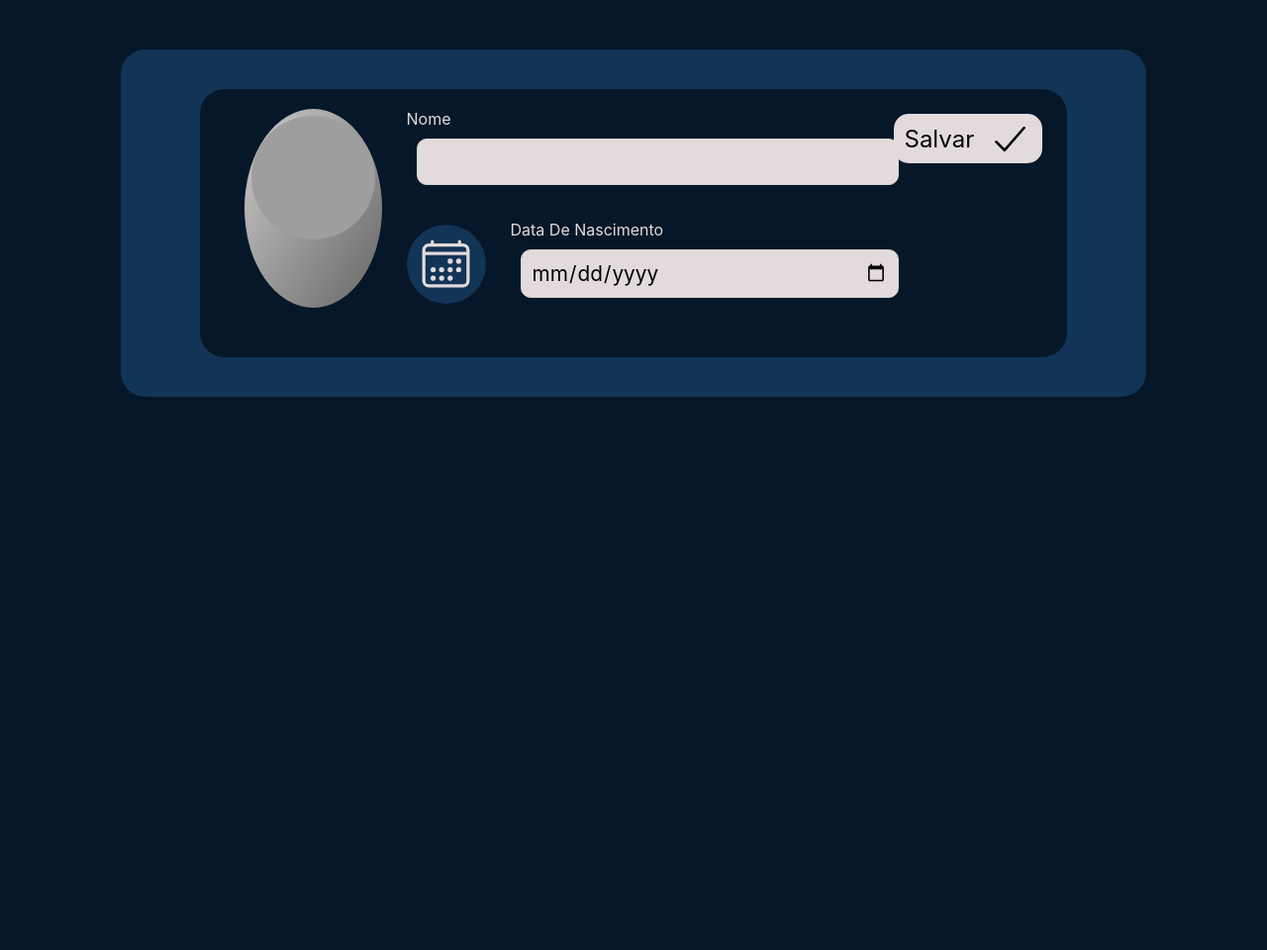
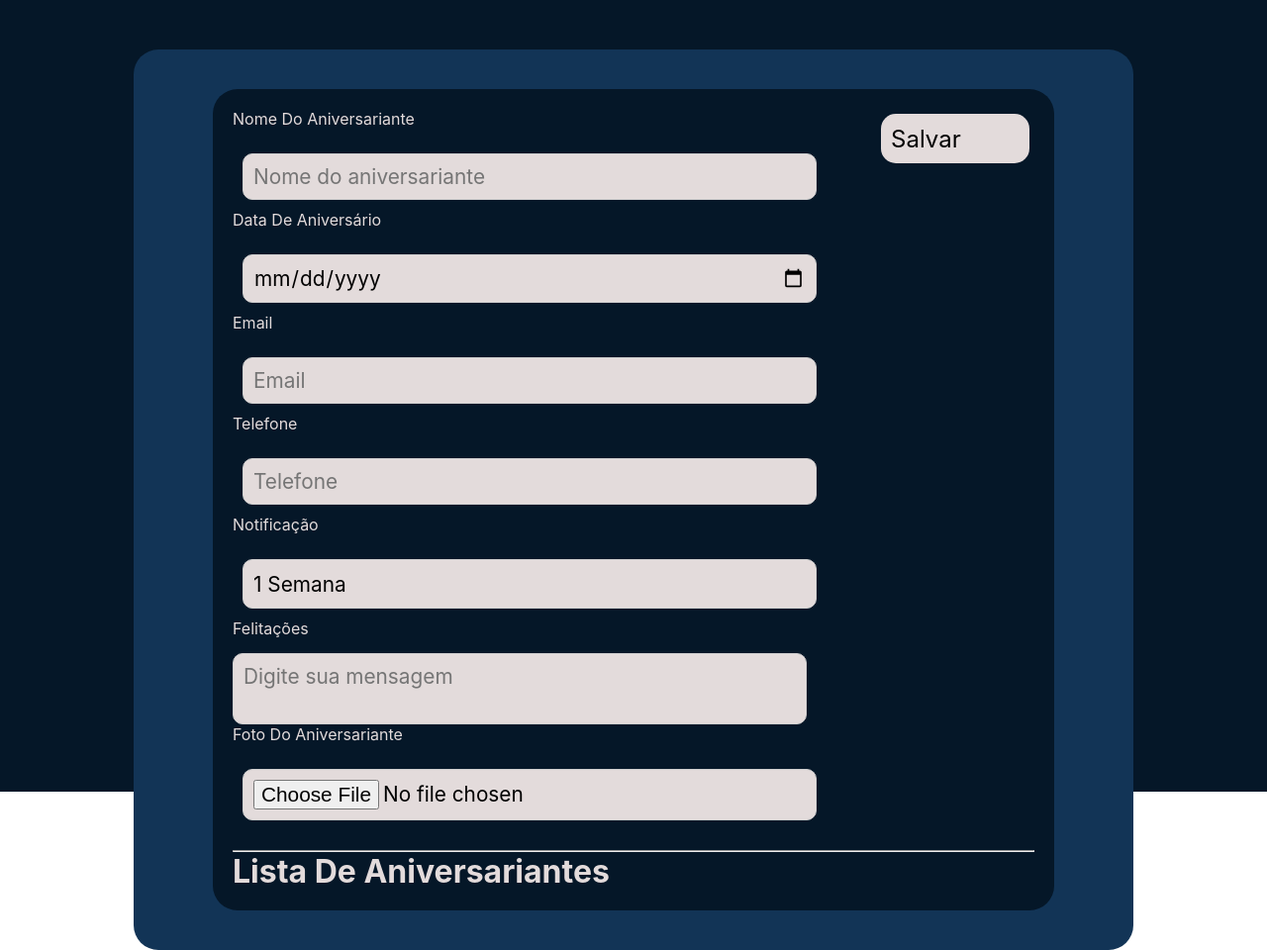
Before and after one commit to cetem99/aniversario, a Flask app: page / in a window 1280 px wide. Shown: the whole page at 99% size. Before the commit the page ends 401 px from the top, so only its background shows below. Run offline with Flask 3, Linux system fonts and the light colour scheme; data that the repository does not hold is empty; grey boxes are pictures that could not be loaded.

Commit message:
implementação da funcionalidade editar e ajuste do site

```diff
--- a/static/CSS/Gerenciar.css
+++ b/static/CSS/Gerenciar.css
@@ -57,18 +57,16 @@ main {
     border-radius: 10px;
     color: #000;
     padding: 10px;
-    width: 100%; /* Isso ajusta a largura para 100% do contêiner */
-    max-width: 580px; /* Limita a largura máxima */
-    box-shadow: none; /* Remove qualquer sombra padrão que o select pode ter */
+    width: 100%;
+    max-width: 580px;
+    box-shadow: none;
 }
 
-
-
 .pessoa select {
-    appearance: none; /* Remove a aparência padrão do select */
-    -webkit-appearance: none; /* Para navegadores webkit */
-    -moz-appearance: none; /* Para navegadores firefox */
-    height: 50px; /* Ajusta a altura */
+    appearance: none;
+    -webkit-appearance: none;
+    -moz-appearance: none;
+    height: 50px;
 }
 
 .pessoa .per input,
@@ -93,7 +91,7 @@ main {
     height: 125px;
     border-radius: 50%;
     background-image: url('https://i1.sndcdn.com/artworks-x5THoewWyRqzR6HH-V3B7Uw-t500x500.jpg');
-    background-size: cover; /* Ajustado para 'cover' */
+    background-size: cover;
     background-position: center;
     background-repeat: no-repeat;
     margin: 2px;
@@ -228,49 +226,14 @@ textarea {
     width: 580px;
 }
 
-.apaga button{
+.apaga button {
     background-color: #890000;
     color: #d1d0d0;
 }
 
-/* Responsividade */
-@media (max-width: 768px) {
-    main {
-        padding: 20px;
-    }
-
-    .cont {
-        padding: 20px;
-    }
-
-    .pessoa {
-        flex-direction: column;
-        align-items: flex-start;
-        height: auto;
-        width: 100%;
-    }
-
-    .dados {
-        text-align: left;
-    }
-
-    .but {
-        width: 100%;
-        align-items: flex-start;
-        padding-top: 15px;
-    }
-
-    button {
-        width: 100%;
-        justify-content: center;
-        font-size: 18px;
-    }
-
-    h2 {
-        font-size: 24px;
-    }
-
-    button ion-icon {
-        padding-left: 15px;
-    }
+.salvar {
+    display: flex;
+    justify-content: center;
+    align-items: center;
+    flex-direction: column;
 }
--- a/static/js/Gerenciar.js
+++ b/static/js/Gerenciar.js
@@ -1,79 +1,46 @@
 let isEditing = false; // Variável para controlar o estado de edição
 
-document.querySelector('.btn-edit').addEventListener('click', function () {
-    const nameField = document.querySelector('.namef');
-    const dateField = document.getElementById('data-nascimento');
+// Função para alternar o ícone e texto do botão
+function toggleButton(button, isEditing) {
+    if (isEditing) {
+        button.querySelector('p').textContent = 'Salvar';
+        button.querySelector('ion-icon').setAttribute('name', 'checkmark-outline');
+    } else {
+        button.querySelector('p').textContent = 'Editar';
+        button.querySelector('ion-icon').setAttribute('name', 'pencil-outline');
+    }
+}
+
+document.querySelectorAll('.btn-edit').forEach(button => {
+    button.addEventListener('click', function () {
+        const aniversarianteItem = button.closest('.aniversariante-item');
+        const nameField = aniversarianteItem.querySelector('.namef');
+        const dateField = aniversarianteItem.querySelector('#data-nascimento');
 
         if (!isEditing) {
-        // Inicia a edição (transforma os <h2> em <input>)
+            // Inicia a edição
 
-        // Transformar o nome (h2) em input
-        const inputName = document.createElement('input');
-        inputName.type = 'text';
-        inputName.value = nameField.textContent;
-        inputName.classList.add('namef-input');
-        inputName.setAttribute('id', 'input-name');
+            // Preenchendo o formulário de edição
+            document.getElementById('nome_atual').value = nameField.textContent.trim();
+            document.getElementById('edit_nome').value = nameField.textContent.trim();
+            document.getElementById('edit_data_aniversario').value = dateField.textContent;
 
-        // Transformar a data de nascimento (h2) em input
-        const inputDate = document.createElement('input');
-        inputDate.type = 'date';  // Pode alterar para 'date' se preferir
-        inputDate.value = dateField.textContent;
-        inputDate.classList.add('data-nascimento-input');
-        inputDate.setAttribute('id', 'input-date');
-
-        // Substituir os <h2> pelos <input>
-        nameField.replaceWith(inputName);
-        dateField.replaceWith(inputDate);
+            // Exibe o formulário de edição
+            document.getElementById('edit-form').style.display = 'block';
 
             // Mudar o texto do botão para "Salvar"
-        this.querySelector('p').textContent = 'Salvar';
-        this.querySelector('ion-icon').setAttribute('name', 'checkmark-outline');
+            toggleButton(this, true);
 
             // Atualizar o estado
             isEditing = true;
         } else {
-        // Finaliza a edição (transforma os <input> de volta em <h2>)
-
-        const inputName = document.getElementById('input-name');
-        const inputDate = document.getElementById('input-date');
-
-        // Criar novos <h2> com os valores dos inputs
-        const newName = document.createElement('h2');
-        newName.classList.add('namef');
-        newName.textContent = inputName.value;
-
-        const newDate = document.createElement('h2');
-        newDate.id = 'data-nascimento';
-        newDate.textContent = inputDate.value;
-
-        // Substituir os <input> pelos novos <h2>
-        inputName.replaceWith(newName);
-        inputDate.replaceWith(newDate);
+            // Finaliza a edição (não faz nada aqui porque o formulário já está preenchido)
 
             // Mudar o texto do botão de volta para "Editar"
-        this.querySelector('p').textContent = 'Editar';
-        this.querySelector('ion-icon').setAttribute('name', 'pencil-outline');
+            toggleButton(this, false);
 
             // Atualizar o estado
             isEditing = false;
         }
     });
-
-// Função para exibir/ocultar info-adicional
-document.getElementById("open").addEventListener("click", function (event) {
-    const infoAdicional = document.getElementById("info-adicional");
-    if (infoAdicional.classList.contains('show')) {
-        infoAdicional.classList.remove('show');
-    } else {
-        infoAdicional.classList.add('show');
-    }
 });
-
-const increaseButton = document.getElementById('open');
-const imgContainer = document.querySelector('.img-container');
-const img = document.querySelector('.img');
-
-increaseButton.addEventListener('click', () => {
-    imgContainer.classList.toggle('increase');
-    img.classList.toggle('increase');
-});
--- a/templates/Gerenciar.html
+++ b/templates/Gerenciar.html
@@ -1,76 +1,127 @@
 <!DOCTYPE html>
-<html lang="pt-BR">
+<html lang="pt-br">
 
 <head>
     <meta charset="UTF-8">
     <meta name="viewport" content="width=device-width, initial-scale=1.0">
-    <link rel="stylesheet" href="static/CSS/Gerenciar.css"> <!-- Link para o CSS externo -->
-    <title>Happy day</title>
+    <title>Gerenciar Aniversariantes</title>
+    <link rel="stylesheet" href="{{ url_for('static', filename='CSS/Gerenciar.css') }}">
 </head>
 
 <body>
     <main>
         <div class="cont">
-            <!-- Bloco pessoa -->
             <div class="pessoa">
-                <form action="/" method="POST"> <!-- Método POST para enviar dados ao Flask -->
-                    <div class="per">
-                        <div style="display: flex;">
-                            <div class="img-container">
-                                <div class="img"></div>
-                            </div>
-                            <div class="dados">
-                                <label>Nome</label>
-                                <input type="text" id="nome" name="nome" required>
-                                <div class="data">
-                                    <div class="calen">
-                                        <ion-icon name="calendar-outline"></ion-icon>
-                                    </div>
-                                    <div>
-                                        <label for="data_aniversario">Data de Nascimento</label>
-                                        <input type="date" id="data_aniversario" name="data_aniversario" required>
-                                    </div>
-                                </div>
+                <form method="POST" action="/" enctype="multipart/form-data" class="per">
+                    <div class="inf">
+                        <label for="nome">Nome do aniversariante</label>
+                        <input type="text" name="nome" placeholder="Nome do aniversariante" required>
+
+                        <label for="data_aniversario">Data de Aniversário</label>
+                        <input type="date" name="data_aniversario" required>
+
+                        <label for="email">Email</label>
+                        <input type="email" name="email" placeholder="Email" required>
+
+                        <label for="telefone">Telefone</label>
+                        <input type="tel" name="telefone" placeholder="Telefone" required>
+
+                        <label for="escolhas">Notificação</label>
+                        <select name="escolhas" required>
+                            <option value="1 Semana">1 Semana</option>
+                            <option value="1 Dia">1 Dia</option>
+                        </select>
+
+                        <label for="felicitacoes">Felitações</label>
+                        <textarea name="felicitacoes" placeholder="Digite sua mensagem"></textarea>
+
+                        <label for="foto">Foto do aniversariante</label>
+                        <input type="file" name="foto" accept="image/*" required>
+                    </div>
+
+                    <div class="salvar">
+                        <button type="submit" name="criar">
+                            <p>Salvar</p>
+                            <ion-icon name="checkmark-outline"></ion-icon>
+                        </button>
+                    </div>
+                </form>
+
+                <hr>
+
+                <h2>Lista de Aniversariantes</h2>
+                <div class="aniversariantes-lista">
+                    {% for aniversariante in aniversariantes %}
+                    <div class="aniversariante-item pessoa">
+                        <div class="per">
+                            <img src="{{ url_for('static', filename='uploads/' ~ aniversariante[6]) }}" alt="Foto do aniversariante" class="img">
+                            <p><strong>Nome:</strong> <span class="namef">{{ aniversariante[0] }}</span></p>
+                            <p><strong>Data de Aniversário:</strong> <span id="data-nascimento">{{ aniversariante[1] }}</span></p>
+                            <p><strong>Email:</strong> {{ aniversariante[2] }}</p>
+                            <p><strong>Telefone:</strong> {{ aniversariante[3] }}</p>
+                            <p><strong>Notificação:</strong> {{ aniversariante[4] }}</p>
+                            <p><strong>Felitações:</strong> {{ aniversariante[5] }}</p>
+
+                            <div class="but">
+                                <button class="btn-edit" type="button">
+                                    <p>Editar</p>
+                                    <ion-icon name="pencil-outline"></ion-icon>
+                                </button>
+
+                                <form method="POST" action="/" class="apaga">
+                                    <input type="hidden" name="nome_deletar" value="{{ aniversariante[0] }}">
+                                    <button type="submit" name="deletar">
+                                        <p>Deletar</p>
+                                        <ion-icon name="trash-outline"></ion-icon>
+                                    </button>
+                                </form>
                             </div>
                         </div>
-                        <div class="but">
-                            <button class="btn-edit" type="submit" name="criar">
+                    </div>
+                    {% endfor %}
+                </div>
+
+                <!-- Formulário de Edição -->
+                <div id="edit-form" style="display:none;">
+                    <h2>Editar Aniversariante</h2>
+                    <form method="POST" action="/" enctype="multipart/form-data">
+                        <input type="hidden" name="nome_atual" id="nome_atual">
+
+                        <label for="edit_nome">Nome do aniversariante</label>
+                        <input type="text" name="nome" id="edit_nome" required>
+
+                        <label for="edit_data_aniversario">Data de Aniversário</label>
+                        <input type="date" name="data_aniversario" id="edit_data_aniversario" required>
+
+                        <label for="edit_email">Email</label>
+                        <input type="email" name="email" id="edit_email" required>
+
+                        <label for="edit_telefone">Telefone</label>
+                        <input type="tel" name="telefone" id="edit_telefone" required>
+
+                        <label for="edit_escolhas">Notificação</label>
+                        <select name="escolhas" id="edit_escolhas" required>
+                            <option value="1 Semana">1 Semana</option>
+                            <option value="1 Dia">1 Dia</option>
+                        </select>
+
+                        <label for="edit_felicitacoes">Felitações</label>
+                        <textarea name="felicitacoes" id="edit_felicitacoes" required></textarea>
+
+                        <div class="salvar">
+                            <button type="submit" name="editar">
                                 <p>Salvar</p>
                                 <ion-icon name="checkmark-outline"></ion-icon>
                             </button>
                         </div>
-                    </div>
+                    </form>
+                </div>
 
-                    <div id="info-adicional" class="info-adicional">
-                        <div class="inf">
-                            <label for="felicitacoes">Felicitações</label>
-                            <textarea id="felicitacoes" name="felicitacoes" rows="4" cols="50"></textarea>
-                        </div>
-                        <div class="inf">
-                            <label for="escolhas">Notificação</label>
-                            <select id="escolhas" name="escolhas">
-                                <option value="1 Semana">1 Semana</option>
-                                <option value="2 Semanas">2 Semanas</option>
-                                <option value="1 Mês">1 Mês</option>
-                            </select>
-                        </div>
-                        <div class="inf">
-                            <label for="telefone">Número</label>
-                            <input type="tel" id="telefone" name="telefone" required>
-                        </div>
-                        <div class="inf">
-                            <label for="email">E-mail</label>
-                            <input type="email" id="email" name="email" required>
-                        </div>
-                    </div>
-                </form>
             </div>
         </div>
     </main>
 
-    <script type="module" src="https://unpkg.com/ionicons@7.1.0/dist/ionicons/ionicons.esm.js"></script>
-    <script nomodule src="https://unpkg.com/ionicons@7.1.0/dist/ionicons/ionicons.js"></script>
-    <script src="static/js/Gerenciar.js"></script> <!-- Link para o arquivo JS externo -->
+    <script src="{{ url_for('static', filename='js/Gerenciar.js') }}"></script>
 </body>
 
 </html>
```
Also changed, not shown: create_aniversariante.py (+34 -1 lines). Lines whose indentation alone changed are shown as unchanged.
